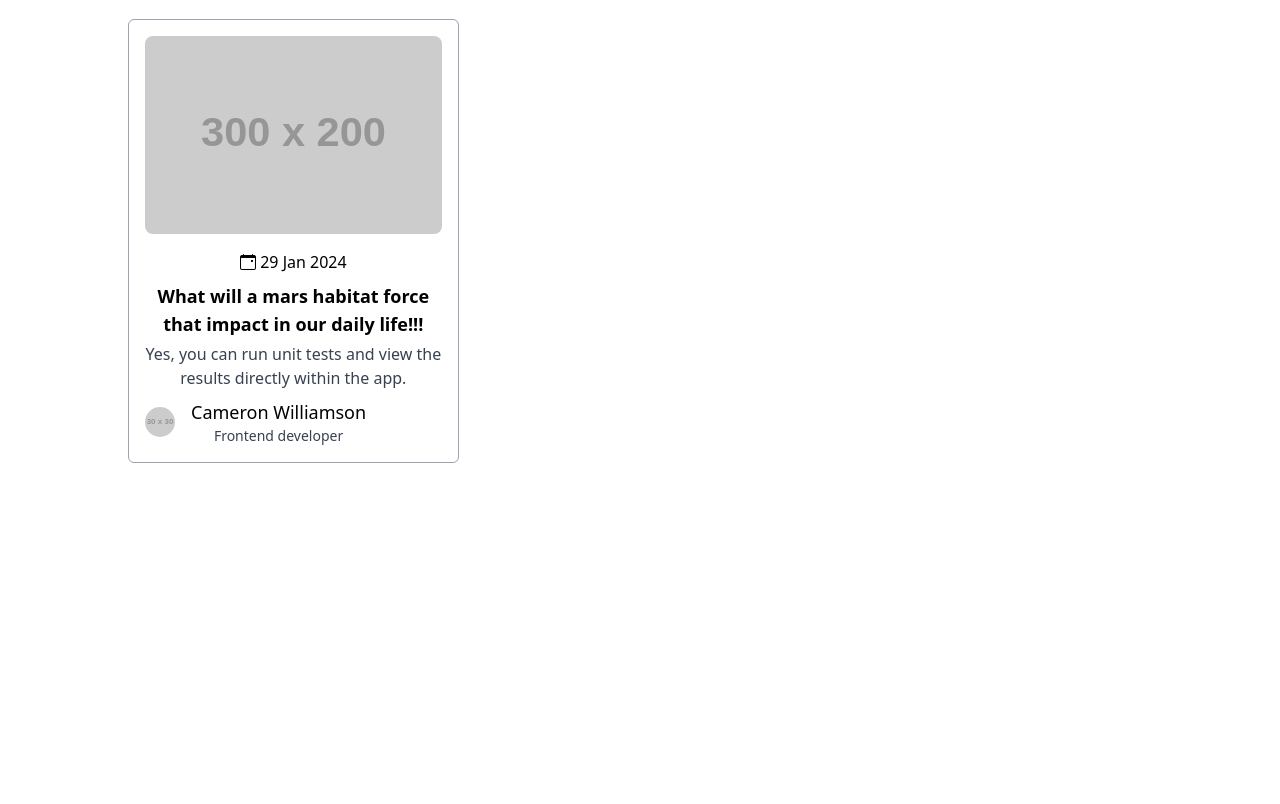
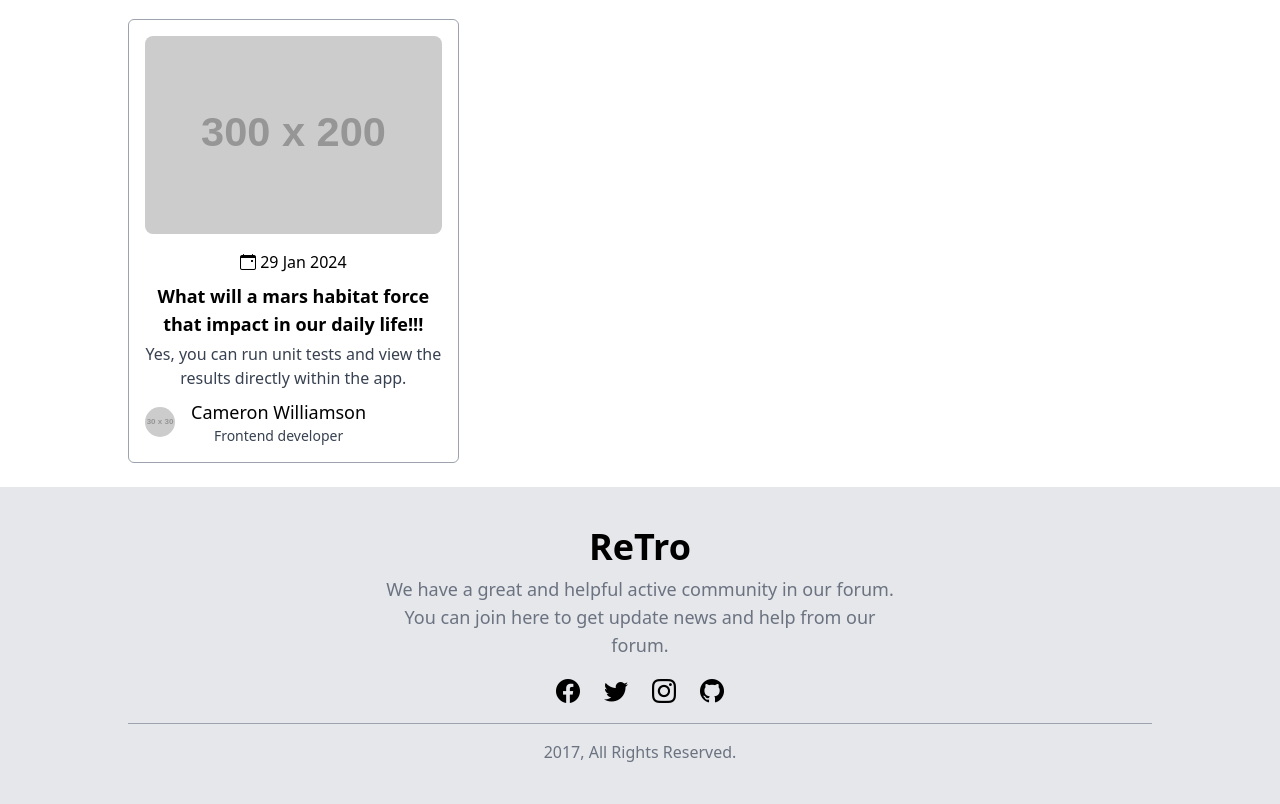
Before and after one commit to rahatfaruk/pha6-retro-forum, a plain HTML site: page index.html in a window 1280 px wide. Shown: the part 1451-2255 px from the top of the page. Before the commit the page ends 1938 px from the top, so only its background shows below. Drawn offline with nearby package versions, Linux system fonts and the light colour scheme; placeholder pictures from the web are drawn by us.

Commit message:
footer added; favicon added

```diff
--- a/index.html
+++ b/index.html
@@ -4,6 +4,7 @@
   <meta charset="UTF-8">
   <meta name="viewport" content="width=device-width, initial-scale=1.0">
   <title>Retro Forum</title>
+  <link rel="shortcut icon" href="./images/logo.png" type="image/x-icon">
   <!-- tailwind -->
   <script src="https://cdn.tailwindcss.com"></script>
   <!-- bootstrap-icon-cdn -->
@@ -204,7 +205,25 @@
     </section>
   </main>
 
-  <footer></footer>
+  <!-- ## footer -->
+  <footer class="px-4 py-10 bg-gray-200">
+    <!-- container -->
+    <div class="max-w-screen-lg mx-auto">
+      <!-- ### section-header -->
+      <div class="max-w-lg mx-auto mb-4 text-center">
+        <h2 class="text-3xl md:text-4xl mb-2 font-bold">ReTro</h2>
+        <p class="md:text-lg text-gray-500">We have a great and helpful active community in our forum. You can join here to get update news and help from our forum.</p>
+      </div>
+
+      <ul class="flex justify-center gap-6">
+        <li class="text-2xl"><a href="#"><i class="bi bi-facebook"></i></a></li>
+        <li class="text-2xl"><a href="#"><i class="bi bi-twitter"></i></a></li>
+        <li class="text-2xl"><a href="#"><i class="bi bi-instagram"></i></a></li>
+        <li class="text-2xl"><a href="#"><i class="bi bi-github"></i></a></li>
+      </ul>
+      <p class="text-gray-500 text-center border-t border-gray-400 pt-4 mt-4">2017, All Rights Reserved.</p>
+    </div>
+  </footer>
 
   <script src="./script.js"></script>
 </body>
```
